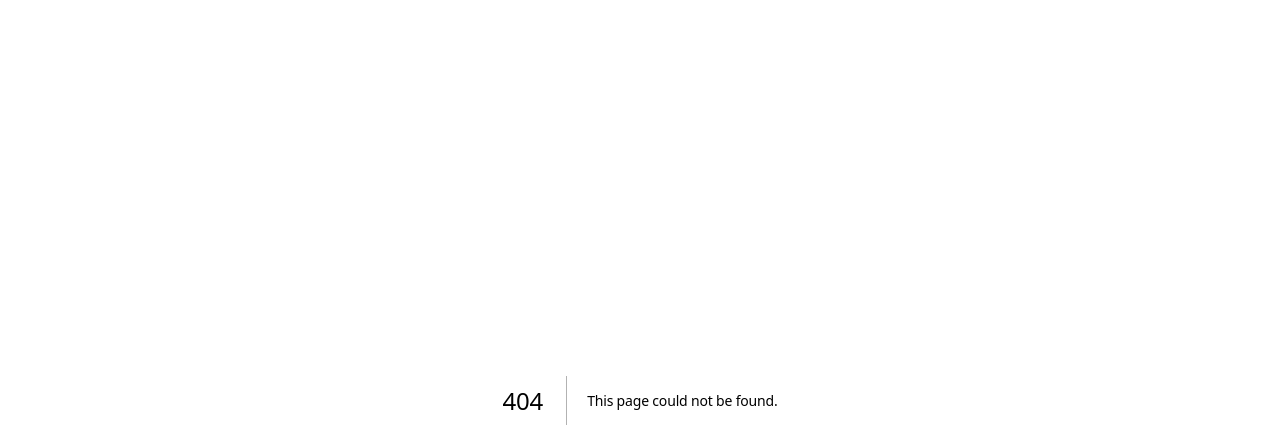
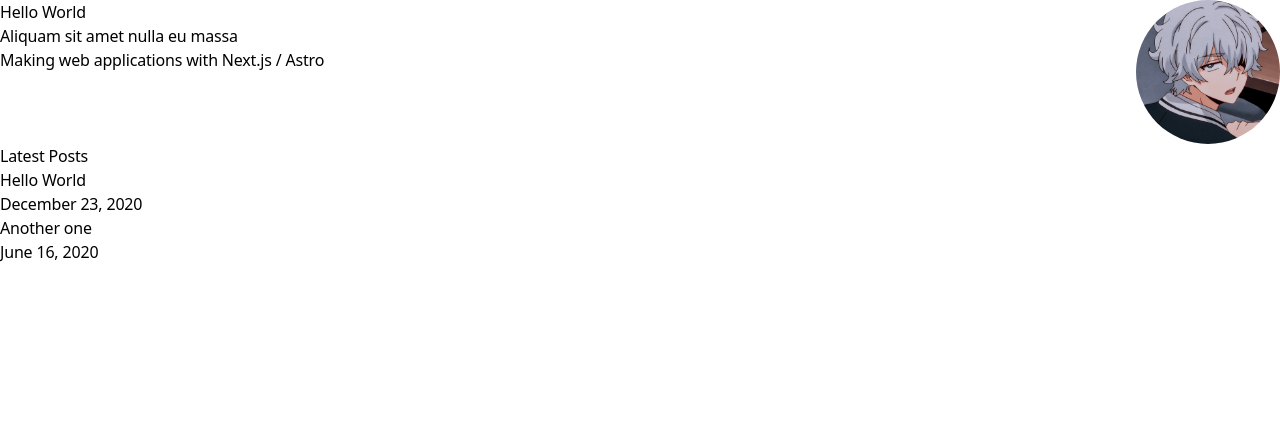
Before and after one commit to dylanjohn/neko-clone, a Next.js app: page /dylanjohn-dev/ in a window 1280 px wide. Before the commit this address had no page. Shown: the top 448 px of the page. Built offline with nearby package versions, Linux system fonts and the light colour scheme.

Commit message:
workings

```diff
--- a/components/header.js
+++ b/components/header.js
@@ -16,23 +16,30 @@ export default function Header() {
    const router = useRouter();
 
    return (
-	<div className="navbar py-6 pb-12 sm:py-12 sm:pb-16 flex items-center justify-between">
-		<div className="ml-[-0.60rem]">
+	<div className="navbar py-6 pb-12 sm:py-12 sm:pb-16 flex justify-end items-center">
+		<div className="ml-[-0.60rem] mr-4">
 			{navigation.map((item) => (
 				<Link
 				key={item.name}
 				href={item.href}
 				className={classNames(
-					"inline-block px-3 py-2 rounded-lg hover:bg-gray-200 hover:text-gray-900 transition-colors no-underline",
-					item.href === "/" ? router.pathname === item.href ? "text-gray-900" : "" : router.asPath.startsWith(item.href) ? "text-gray-900" : ""
+				  "inline-block px-3 py-2 rounded-lg hover:text-gray-950 transition-colors no-underline",
+				  item.href === "/"
+					? router.pathname === item.href
+					  ? "text-gray-950"
+					  : "text-gray-500"
+					: router.asPath.startsWith(item.href)
+					? "text-gray-950"
+					: "text-gray-500"
 				)}
 				aria-current={router.pathname === item.href ? "page" : undefined}
-				>
+			  >
 				{item.name}
-				</Link>
+			  </Link>
 			))}
 		</div>
 		<Toggle />
+
 	</div>
    );
 }
--- a/components/intro.js
+++ b/components/intro.js
@@ -7,7 +7,7 @@ export default function Intro() {
       <div className="flex flex-col-reverse sm:flex-row sm:justify-between">
         <div className="flex flex-col pr-8">
           <h1 className="!mb-0">Hello World</h1>
-          <p className="lead !mt-2">Full Stack Web Developer</p>
+          {/* <p className="lead !mt-2">Full Stack Web Developer</p> */}
           <p>
             Aliquam sit amet nulla eu massa<br />
             Making web applications with Next.js / Astro
--- a/components/theme.jsx
+++ b/components/theme.jsx
@@ -19,7 +19,7 @@ function Layout({ pageOpts, children }) {
       <Head>
         <title>{pageOpts.title}</title>
       </Head>
-      <div className="flex flex-col flex-grow prose prose-lg lg:prose-xl prose-stone container px-4 mx-auto mb-6 w-full">
+      <div className="flex flex-col flex-grow prose prose-lg lg:prose-lg prose-stone container px-4 mx-auto mb-6 w-full">
         <Header />
         <main className="flex-grow">
           <article>
@@ -29,9 +29,9 @@ function Layout({ pageOpts, children }) {
                 h1: (props) => <h1 {...props} />,
                 pre: ({ filename, ...props }) => {
                   return (
-                    <div className={styles.codeblock}>
+                    <div className="{styles.codeblock}">
                       {filename ? (
-                        <div className={styles.filename}>{filename}</div>
+                        <div className="prose-none">{filename}</div>
                       ) : null}
                       <pre {...props} />
                     </div>
--- a/next.config.js
+++ b/next.config.js
@@ -1,6 +1,10 @@
+
 const withNextra = require('nextra')({
   // Tell Nextra to use the custom theme as the layout
   theme: './components/theme.jsx',
+  // mdxOptions: {
+  //   rehypePlugins,
+  // },
 })
 
 const isProd = process.env.NODE_ENV === 'production'
--- a/package.json
+++ b/package.json
@@ -17,7 +17,8 @@
     "next": "^13.4.1",
     "nextra": "^2.0.1",
     "react": "^18.2.0",
-    "react-dom": "^18.2.0"
+    "react-dom": "^18.2.0",
+    "rehype-pretty-code": "^0.10.0"
   },
   "devDependencies": {
     "autoprefixer": "^10.4.13",
--- a/tailwind.config.js
+++ b/tailwind.config.js
@@ -25,7 +25,9 @@ module.exports = {
         gray: {
           0: '#fff',
           100: '#fafafa',
-          200: '#eaeaea',
+          // 200: '#eaeaea',
+          600: '#57534E',
+          950: '#09090b',
         },
       },
       typography: (theme) => ({
@@ -64,7 +66,7 @@ module.exports = {
               },
             },
             body: {
-              color: '#44403c',
+              color:theme('colors.gray.600'),
             },
             code: {
               color: '#86e1fc',
```
Also changed, not shown: 1 other file (tests, documents, lock files or other folders).
